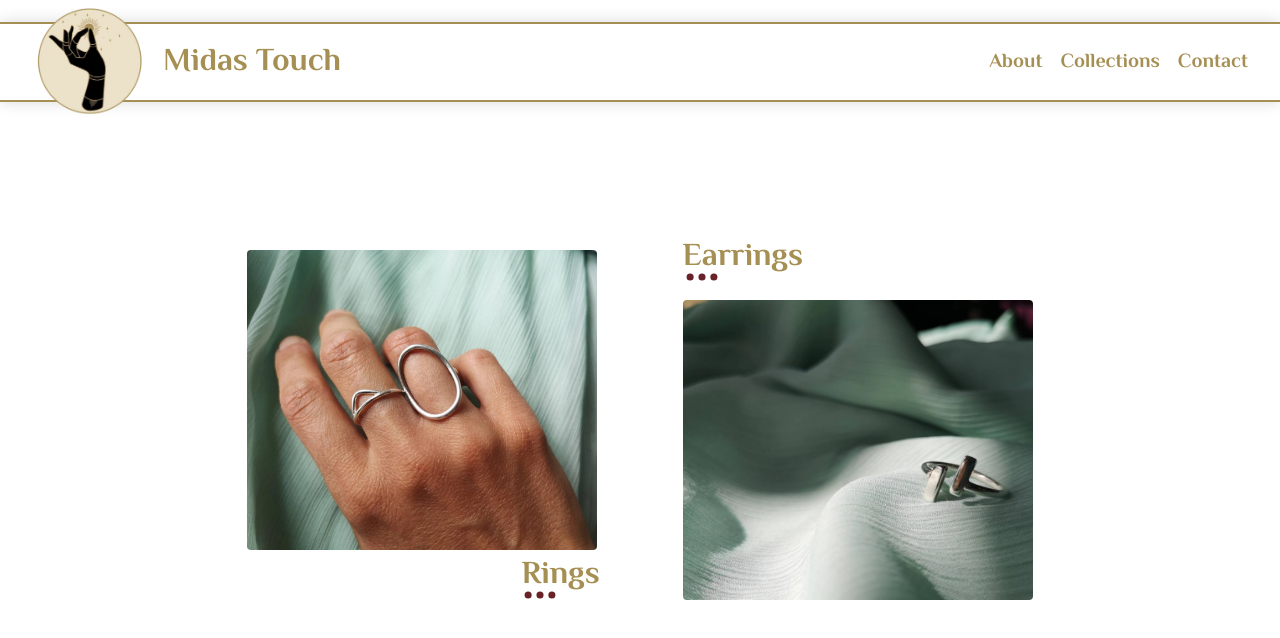
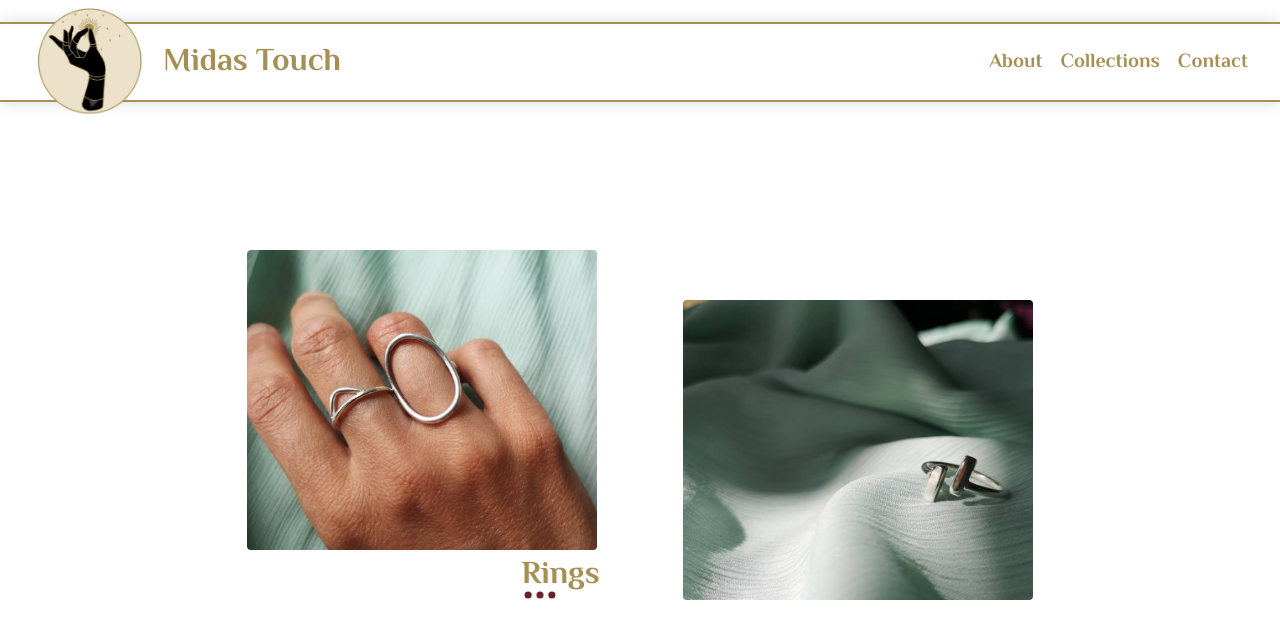
Before and after one commit to joeAmc/midas, a React (Create React App) app: page / in a window 1280 px wide. In both pictures the pointer is over the picture 461 px from the left and 1100 px from the top of the page. Shown: the part 700-1338 px from the top of the page. Built offline with nearby package versions, Linux system fonts and the light colour scheme.

Commit message:
collections hover style

```diff
--- a/src/components/Collections/collections.css
+++ b/src/components/Collections/collections.css
@@ -38,18 +38,29 @@ section {
   height: 320px;
   width: auto;
   cursor: pointer;
+  transition: all 0.6s;
+}
+
+.rings-container:hover .rings img {
+  transform: scale(1.2);
 }
 
 .rings-h1 {
   display: flex;
   flex-direction: column;
-
+  opacity: 0;
   justify-content: center;
   position: absolute;
   width: 154px;
   bottom: -50px;
   left: 274px;
+  transition: all 0.6s;
+
   /* z-index: 50; */
+}
+
+.rings-container:hover .rings-h1 {
+  opacity: 1;
 }
 
 .rings-h1 svg {
@@ -74,19 +85,30 @@ section {
   width: auto;
   cursor: pointer;
   z-index: -1;
+  transition: all 0.6s;
+}
+
+.earrings-container:hover .earrings img {
+  transform: scale(1.2);
 }
 
 .earring-h1 {
   display: flex;
   flex-direction: column;
+  opacity: 0;
 
   justify-content: center;
   position: absolute;
   width: 154px;
   top: -68px;
   left: 0px;
+  transition: all 0.6s;
 
   /* z-index: 50; */
+}
+
+.earrings-container:hover .earring-h1 {
+  opacity: 1;
 }
 
 .earring-h1 svg {
```
